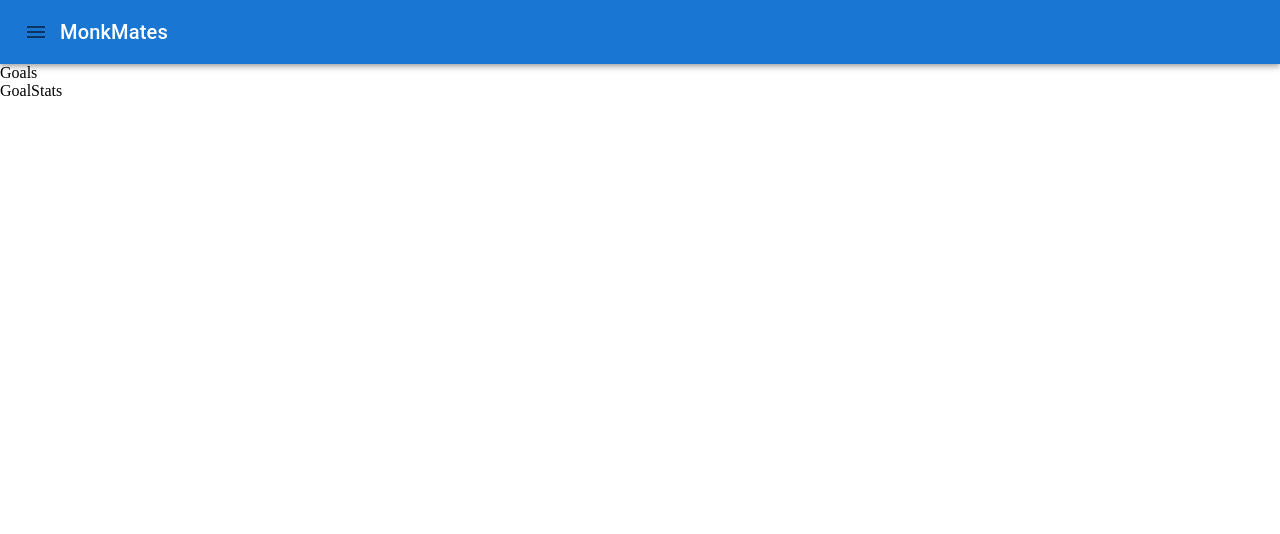
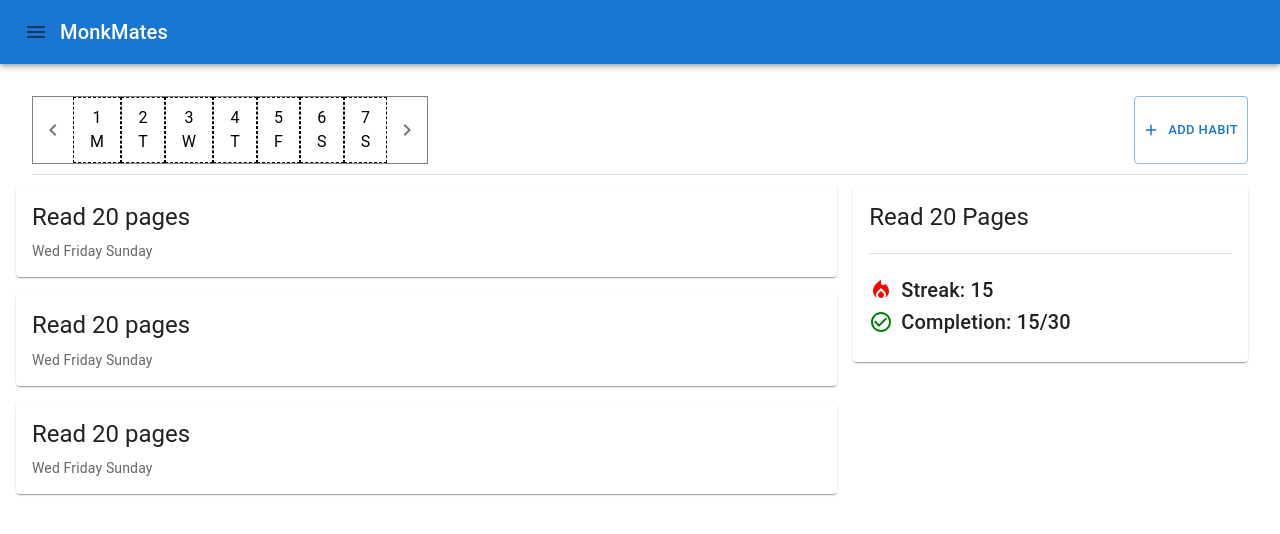
Before and after one commit to amir-not2005/monk-webapp, a React (Create React App) app in the folder client/: page /dashboard in a window 1280 px wide. Shown: the top 534 px of the page. Built offline with nearby package versions, Linux system fonts and the light colour scheme.

Commit message:
frontend dashboard

```diff
--- /dev/null
+++ b/client/src/components/ActionButton.jsx
@@ -0,0 +1,17 @@
+import { Button } from "@mui/material";
+import React from "react";
+
+const ActionButton = ({ onClick, text, icon: IconComponent }) => {
+  return (
+    <Button
+      onClick={onClick}
+      variant="outlined"
+      size="small"
+      startIcon={IconComponent && <IconComponent />}
+    >
+      {text}
+    </Button>
+  );
+};
+
+export default ActionButton;
--- a/client/src/components/GoalStats.jsx
+++ b/client/src/components/GoalStats.jsx
@@ -1,7 +1,33 @@
+import { Card, CardContent, Typography, Stack, Divider } from "@mui/material";
 import React from "react";
+import LocalFireDepartmentIcon from "@mui/icons-material/LocalFireDepartment";
+import CheckCircleOutlineIcon from "@mui/icons-material/CheckCircleOutline";
 
-const GoalStats = () => {
-  return <div>GoalStats</div>;
+const GoalStats = ({
+  title,
+  isOneStreak,
+  timesCompleted,
+  timesToComplete,
+  completionDates,
+}) => {
+  return (
+    <Card variant="elevation">
+      <CardContent>
+        <Typography variant="h5" component="div">
+          Read 20 Pages
+        </Typography>
+        <Divider style={{ margin: "20px 0px" }} />
+        <Stack alignItems="center" direction="row" gap={1}>
+          <LocalFireDepartmentIcon style={{ fill: "red" }} />
+          <Typography variant="h6">Streak: 15</Typography>
+        </Stack>
+        <Stack alignItems="center" direction="row" gap={1}>
+          <CheckCircleOutlineIcon style={{ fill: "green" }} />
+          <Typography variant="h6">Completion: 15/30</Typography>
+        </Stack>
+      </CardContent>
+    </Card>
+  );
 };
 
 export default GoalStats;
--- a/client/src/components/Goals.jsx
+++ b/client/src/components/Goals.jsx
@@ -1,8 +1,39 @@
-import { Typography } from "@mui/material";
+import {
+  Box,
+  Card,
+  CardActionArea,
+  CardContent,
+  Typography,
+} from "@mui/material";
 import React from "react";
 
 const Goals = () => {
-  return <div>Goals</div>;
+  return (
+    <Box component="main">
+      {[
+        { title: "Read 20 pages", daysOfTheWeek: ["Wed", "Friday", "Sunday"] },
+        { title: "Read 20 pages", daysOfTheWeek: ["Wed", "Friday", "Sunday"] },
+        { title: "Read 20 pages", daysOfTheWeek: ["Wed", "Friday", "Sunday"] },
+      ].map((habit) => {
+        return (
+          <Card style={{ margin: "16px 0px" }}>
+            <CardActionArea>
+              <CardContent>
+                <Typography gutterBottom variant="h5" component="div">
+                  {habit.title}
+                </Typography>
+                <Typography variant="body2" color="text.secondary">
+                  {habit.daysOfTheWeek.map((dayOfTheWeek) => {
+                    return dayOfTheWeek + " ";
+                  })}
+                </Typography>
+              </CardContent>
+            </CardActionArea>
+          </Card>
+        );
+      })}
+    </Box>
+  );
 };
 
 export default Goals;
--- /dev/null
+++ b/client/src/components/HabitBar.jsx
@@ -0,0 +1,63 @@
+import {
+  Box,
+  IconButton,
+  ListItem,
+  ListItemButton,
+  Typography,
+} from "@mui/material";
+import KeyboardArrowLeftIcon from "@mui/icons-material/KeyboardArrowLeft";
+import KeyboardArrowRightIcon from "@mui/icons-material/KeyboardArrowRight";
+import ActionButton from "../components/ActionButton";
+import { Add as AddIcon } from "@mui/icons-material";
+
+import React from "react";
+
+const HabitBar = () => {
+  return (
+    <Box display="flex" justifyContent="space-between" gap="5px">
+      <Box border="1px solid gray" display="flex" flexDirection="row">
+        <IconButton>
+          <KeyboardArrowLeftIcon />
+        </IconButton>
+        {/* Days of the week buttons */}
+        <Box display="flex">
+          {[
+            ["1", "M"],
+            ["2", "T"],
+            ["3", "W"],
+            ["4", "T"],
+            ["5", "F"],
+            ["6", "S"],
+            ["7", "S"],
+          ].map((weekDay) => {
+            return (
+              <ListItem style={{ padding: "0px" }}>
+                <ListItemButton
+                  style={{
+                    display: "flex",
+                    flexDirection: "column",
+                    padding: "8px 16px",
+                    border: "black dashed 0.5px",
+                  }}
+                >
+                  <Typography>{weekDay[0]}</Typography>
+                  <Typography>{weekDay[1]}</Typography>
+                </ListItemButton>
+              </ListItem>
+            );
+          })}
+        </Box>
+        <IconButton>
+          <KeyboardArrowRightIcon />
+        </IconButton>
+      </Box>
+      <ActionButton
+        onClick={() => console.log("actionbutton")}
+        text="Add Habit"
+        icon={AddIcon}
+      />
+    </Box>
+  );
+};
+
+export default HabitBar;
--- a/client/src/pages/Dashboard.jsx
+++ b/client/src/pages/Dashboard.jsx
@@ -2,14 +2,25 @@ import React from "react";
 import Sidebar from "../components/Sidebar";
 import Goals from "../components/Goals";
 import GoalStats from "../components/GoalStats";
-import { Box } from "@mui/material";
+import { Box, Divider, Grid } from "@mui/material";
+import HabitBar from "../components/HabitBar";
 
 const Dashboard = () => {
   return (
     <Box>
       <Sidebar />
-      <Goals />
-      <GoalStats />
+      <Box p={4}>
+        <HabitBar />
+        <Divider style={{ margin: "10px 0px" }} />
+        <Grid container spacing={2}>
+          <Grid xs={6} sm={8}>
+            <Goals />
+          </Grid>
+          <Grid item xs={6} sm={4}>
+            <GoalStats />
+          </Grid>
+        </Grid>
+      </Box>
     </Box>
   );
 };
```
